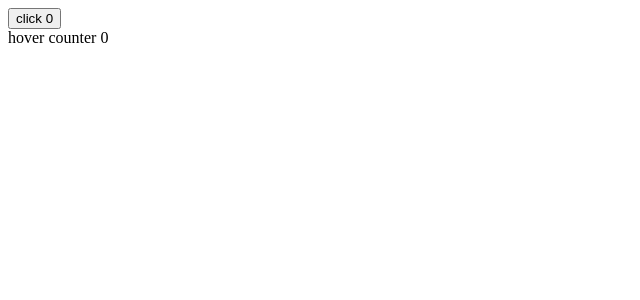
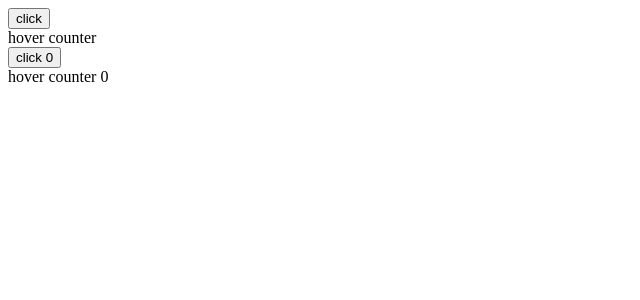
Before and after one commit to risuvoo/react, a React (Create React App) app: page / in a window 1280 px wide. Shown: the top 300 px of the page, without its empty margins (0-640 px from the left). Built offline with nearby package versions, Linux system fonts and the light colour scheme.

Commit message:
clear concept renderprops

```diff
--- a/src/App.js
+++ b/src/App.js
@@ -1,5 +1,6 @@
 import ClickCounter from './Components/ClickCounter';
 import HoverCounter from './Components/HoverCounter';
+import Counter from './Components/RenderProps/Counter';
 
 function App() {
     return (
@@ -14,10 +15,15 @@ function App() {
         //         )}
         //     </Emoji>
         // </div>
-
         <>
             <ClickCounter />
             <HoverCounter />
+            <Counter
+                render={(counter, handler) => <ClickCounter counter={counter} handler={handler} />}
+            />
+            <Counter
+                render={(counter, handler) => <HoverCounter counter={counter} handler={handler} />}
+            />
         </>
     );
 }
--- a/src/Components/ClickCounter.js
+++ b/src/Components/ClickCounter.js
@@ -1,10 +1,12 @@
-import withCounter from './HOC/withConter';
+import React from 'react';
 
-const clickCounter = ({ counter, handler }) => (
+function ClickCounter({ counter, handler }) {
+    return (
         <div>
             <button type="submit" onClick={handler}>
                 click {counter}
             </button>
         </div>
     );
-export default withCounter(clickCounter);
+}
+export default ClickCounter;
--- a/src/Components/HoverCounter.js
+++ b/src/Components/HoverCounter.js
@@ -1,9 +1,10 @@
-import withCounter from './HOC/withConter';
+import React from 'react';
 
-const HoverCounter = ({ counter, handler }) => (
-    <div>
-        <span onMouseOver={handler}>hover counter {counter} </span>
-    </div>
-);
-
-export default withCounter(HoverCounter);
+function HoverCounter({ counter, handler }) {
+    return (
+        <div>
+            <span onMouseOver={handler}>hover counter {counter} </span>
+        </div>
+    );
+}
+export default HoverCounter;
--- /dev/null
+++ b/src/Components/RenderProps/Counter.js
@@ -0,0 +1,23 @@
+import { Component } from 'react';
+
+class Counter extends Component {
+    constructor(props) {
+        super(props);
+        this.state = {
+            counter: 0,
+        };
+    }
+
+    handler = () => {
+        this.setState((previousCounter) => ({ counter: previousCounter.counter + 1 }));
+    };
+
+    render() {
+        const { counter } = this.state;
+        const { render } = this.props;
+
+        return render(counter, this.handler);
+    }
+}
+
+export default Counter;
```
Lines whose indentation alone changed are shown as unchanged.
